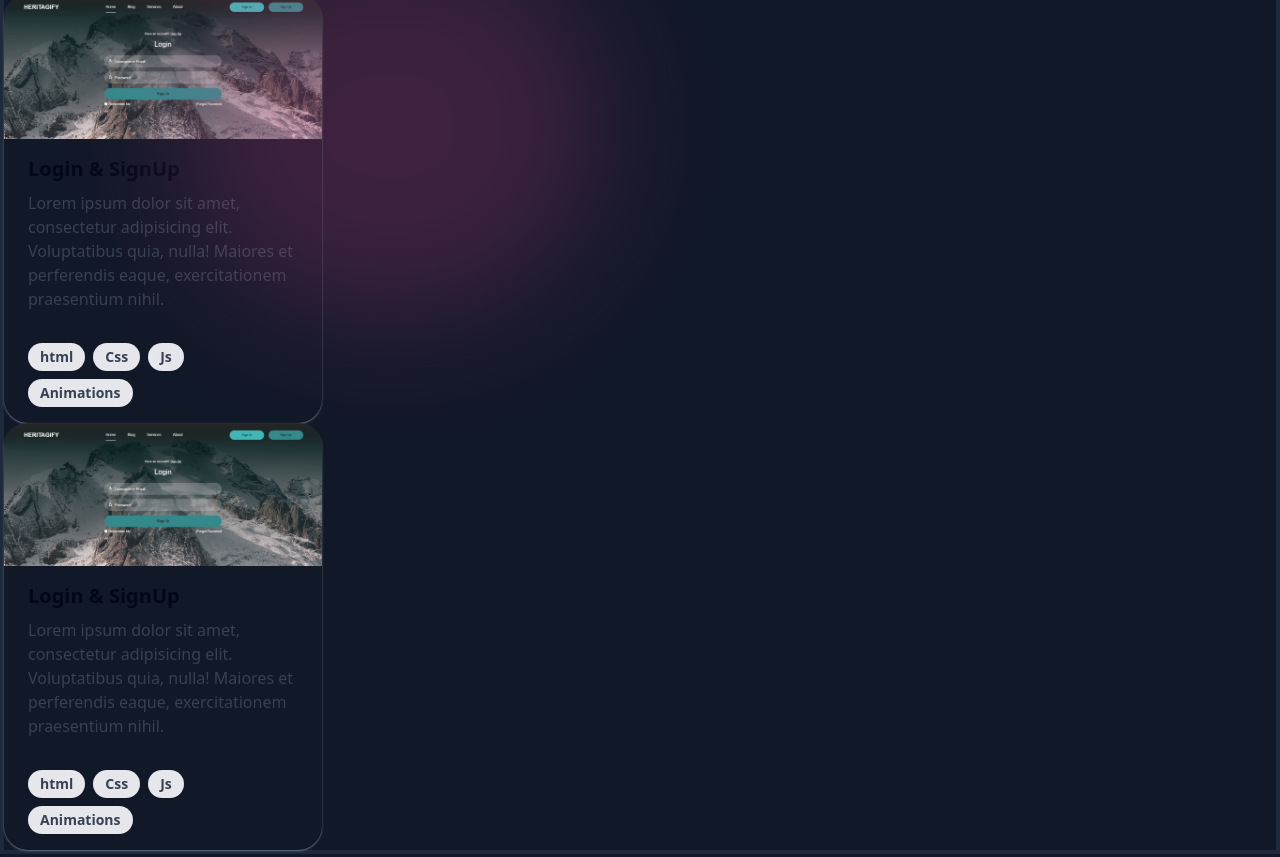
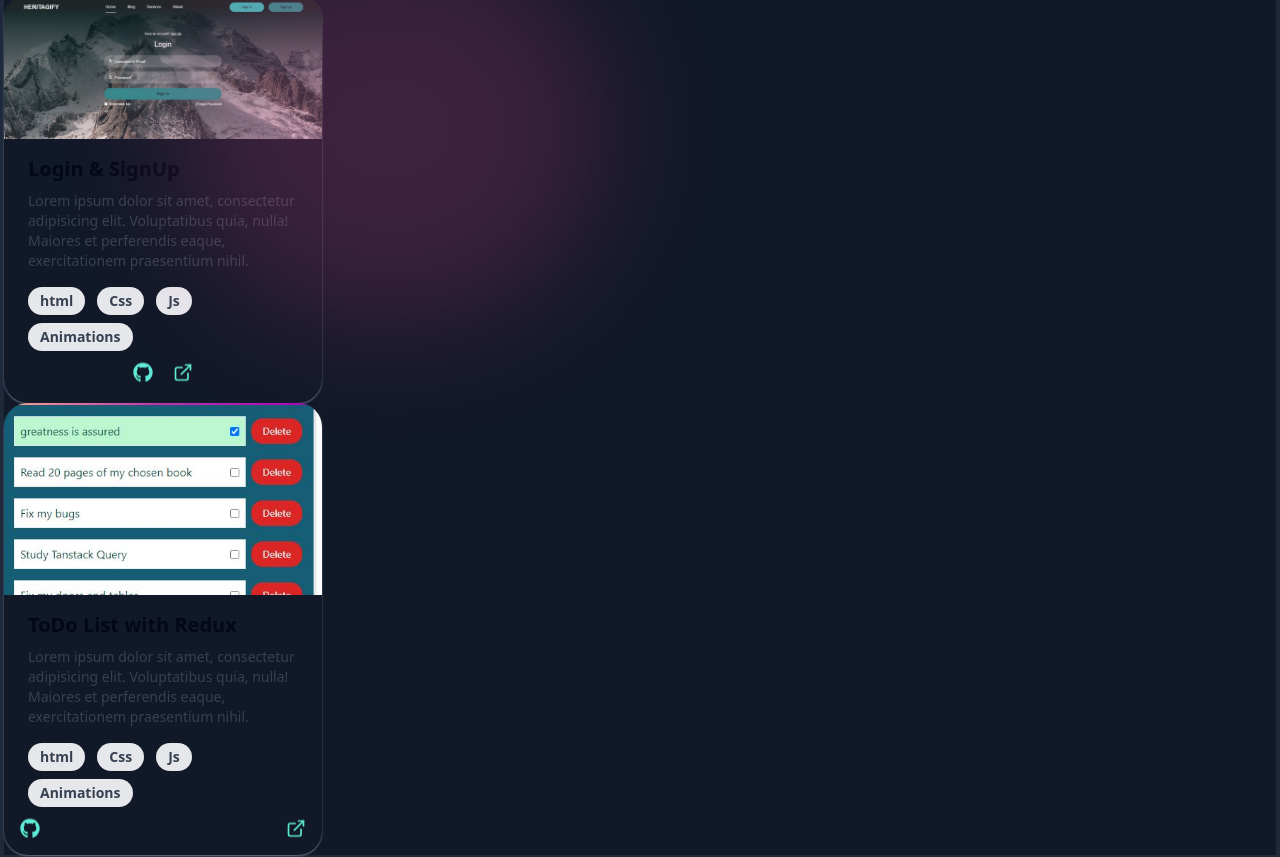
Before and after one commit to Heritagify/My-Portfolio, a Next.js app: page / in a window 1280 px wide. Shown: the part 1783-2640 px from the top of the page. Built offline with nearby package versions, Linux system fonts and the light colour scheme.

Commit message:
working on the services aspect

```diff
--- a/components/Services.tsx
+++ b/components/Services.tsx
@@ -1,62 +1,82 @@
+import Link from 'next/link';
+import Image from "next/image";
 import "../app/globals.css";
-import Image from "next/image";
+import { FaGithub } from "react-icons/fa";
+import { FiExternalLink } from "react-icons/fi";
+
 import Login from ".././public/Login&Register.jpg";
-import Todo from ".././public/"
+import Todo from ".././public/todolist.jpg"
 
 export default function Services() {
   return (
     <div className=" border-4">
         {/* -------------1----------- */}
-      <div className="w-1/4 rounded-3xl overflow-hidden shadow-sm shadow-slate-500">
+      <div className="w-1/4 rounded-3xl pb-4 overflow-hidden shadow-sm shadow-slate-500">
         <Image className="w-full" src={Login} alt="Sunset in the mountains" />
         <div className="px-6 py-4">
           <div className="font-bold text-xl mb-2">Login & SignUp</div>
-          <p className="text-gray-700 text-base">
+          <p className="text-gray-700 text-sm">
             Lorem ipsum dolor sit amet, consectetur adipisicing elit.
             Voluptatibus quia, nulla! Maiores et perferendis eaque,
             exercitationem praesentium nihil.
           </p>
         </div>
-        <div className="px-6 pt-4 pb-2">
-          <span className="inline-block bg-gray-200 rounded-full px-3 py-1 text-sm font-semibold text-gray-700 mr-2 mb-2">
+        <div className="px-6 gap-2 pb-2">
+          <span className="inline-block bg-gray-200 rounded-full px-3 py-1 text-sm font-semibold text-gray-700 mr-3 mb-2">
             html
           </span>
-          <span className="inline-block bg-gray-200 rounded-full px-3 py-1 text-sm font-semibold text-gray-700 mr-2 mb-2">
+          <span className="inline-block bg-gray-200 rounded-full px-3 py-1 text-sm font-semibold text-gray-700 mr-3 mb-2">
             Css
           </span>
-          <span className="inline-block bg-gray-200 rounded-full px-3 py-1 text-sm font-semibold text-gray-700 mr-2 mb-2">
+          <span className="inline-block bg-gray-200 rounded-full px-3 py-1 text-sm font-semibold text-gray-700 mr-3 mb-2">
             Js
           </span>
-          <span className="inline-block bg-gray-200 rounded-full px-3 py-1 text-sm font-semibold text-gray-700 mr-2 mb-2">
+          <span className="inline-block bg-gray-200 rounded-full px-3 py-1 text-sm font-semibold text-gray-700 mr-3 mb-2">
             Animations
           </span>
+        </div>
+        <div className="flex justify-center gap-5 text-xl">
+           <Link href="https://github.com/your-github-username" target="_blank" rel="noopener noreferrer">
+            <FaGithub className="text-teal-300 animate-bounce"/>
+        </Link>
+        <Link href="https://todo-list-with-redux-omega.vercel.app/" target="_blank" rel="noopener noreferrer">
+            <FiExternalLink className="text-teal-300 animate-bounce"/>
+        </Link>
         </div>
       </div>
 
       {/* -----------------2------------ */}
-      <div className="w-1/4 rounded-3xl overflow-hidden shadow-sm shadow-slate-500">
-        <Image className="w-full" src={Login} alt="Sunset in the mountains" />
+      <div className="w-1/4 pb-3 rounded-3xl overflow-hidden shadow-sm shadow-slate-500">
+        <Image className="w-full h-48 object-cover" src={Todo} alt="Sunset in the mountains" />
         <div className="px-6 py-4">
-          <div className="font-bold text-xl mb-2">Login & SignUp</div>
-          <p className="text-gray-700 text-base">
+          <div className="font-bold text-xl mb-2">ToDo List with Redux</div>
+          <p className="text-gray-700 text-sm">
             Lorem ipsum dolor sit amet, consectetur adipisicing elit.
             Voluptatibus quia, nulla! Maiores et perferendis eaque,
             exercitationem praesentium nihil.
           </p>
         </div>
-        <div className="px-6 pt-4 pb-2">
-          <span className="inline-block bg-gray-200 rounded-full px-3 py-1 text-sm font-semibold text-gray-700 mr-2 mb-2">
+        <div className="px-6 pb-2">
+        <span className="inline-block bg-gray-200 rounded-full px-3 py-1 text-sm font-semibold text-gray-700 mr-3 mb-2">
             html
           </span>
-          <span className="inline-block bg-gray-200 rounded-full px-3 py-1 text-sm font-semibold text-gray-700 mr-2 mb-2">
+          <span className="inline-block bg-gray-200 rounded-full px-3 py-1 text-sm font-semibold text-gray-700 mr-3 mb-2">
             Css
           </span>
-          <span className="inline-block bg-gray-200 rounded-full px-3 py-1 text-sm font-semibold text-gray-700 mr-2 mb-2">
+          <span className="inline-block bg-gray-200 rounded-full px-3 py-1 text-sm font-semibold text-gray-700 mr-3 mb-2">
             Js
           </span>
-          <span className="inline-block bg-gray-200 rounded-full px-3 py-1 text-sm font-semibold text-gray-700 mr-2 mb-2">
+          <span className="inline-block bg-gray-200 rounded-full px-3 py-1 text-sm font-semibold text-gray-700 mr-3 mb-2">
             Animations
           </span>
+        </div>
+      <div className="flex justify-between mx-4 gap-5 text-xl">
+        <Link href="https://github.com/Heritagify/Todo-List-with-Redux" target="_blank" rel="noopener noreferrer">
+            <FaGithub className="text-teal-300 animate-bounce"/>
+        </Link>
+        <Link href="https://todo-list-with-redux-omega.vercel.app/" target="_blank" rel="noopener noreferrer">
+            <FiExternalLink className="text-teal-300 animate-bounce"/>
+        </Link>
         </div>
       </div>
     </div>
```
